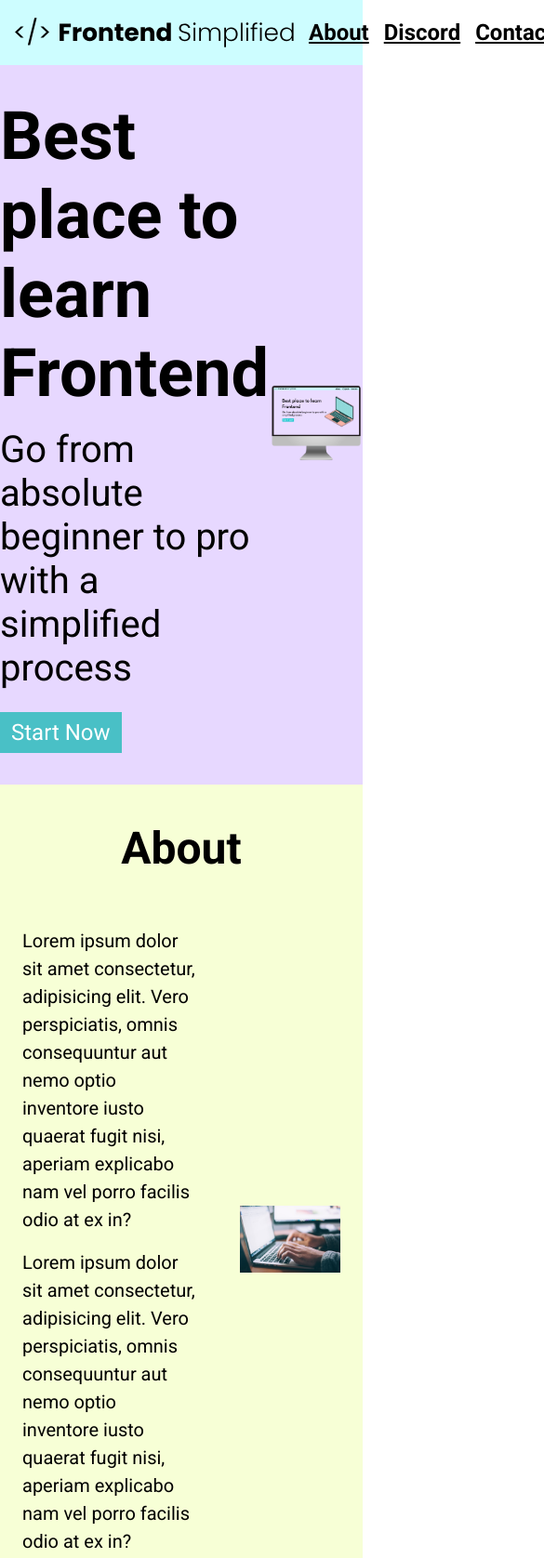
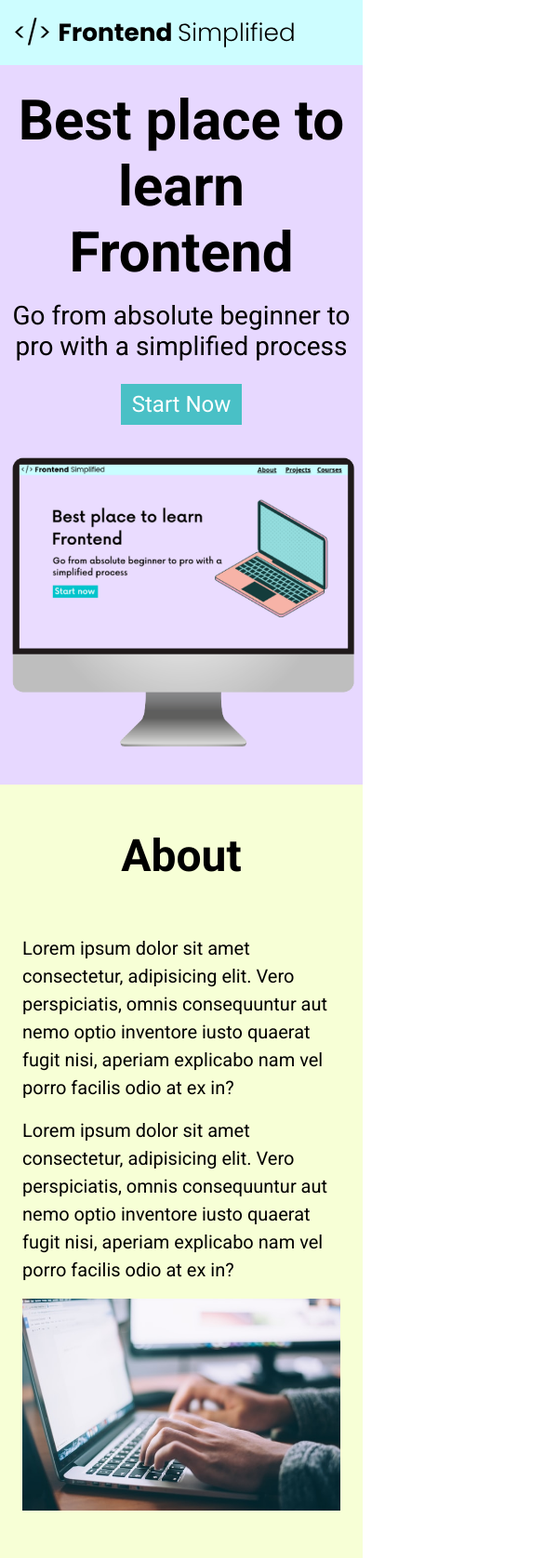
Before and after one commit to robin-nemesszeghy/static-website, a plain HTML site: page index.html in a window 390 px wide. Shown: the top 1676 px of the page at 93% size, 585 px wide, since content can reach past the window. Drawn offline with Linux system fonts and the light colour scheme.

Commit message:
Coded Responsiveness into the Website

```diff
--- a/index.html
+++ b/index.html
@@ -10,7 +10,7 @@
     <section>
       <nav>
         <img class="nav__logo" src="./assets/FES.svg" alt="FES logo" />
-        <ul>
+        <ul class="nav__links">
           <li><a href="#about">About</a></li>
           <li><a href="#discord">Discord</a></li>
           <li><a href="#contact">Contact</a></li>
@@ -18,12 +18,12 @@
       </nav>
       <header>
         <div class="row">
-          <div>
+          <div class="home__description">
             <h1>Best place to learn Frontend</h1>
             <p class="subheading">
               Go from absolute beginner to pro with a simplified process
             </p>
-            <button>Start Now</button>
+            <button class="home__description--button">Start Now</button>
           </div>
           <figure>
             <img src="./assets/laptop.png" alt="Home page image" />
@@ -109,10 +109,10 @@
     <footer>
       <img class="footer__logo" src="./assets/FES.svg" alt="FES logo" />
       <ul class="footer__links">
-        <li><a href="#about">About</a></li>
-        <li><a href="#discord">Discord</a></li>
-        <li><a href="#contact">Contact</a></li>
-        <li><a href="">Courses</a></li>
+        <li><a class="footer__link" href="#about">About</a></li>
+        <li><a class="footer__link" href="#discord">Discord</a></li>
+        <li><a class="footer__link" href="#contact">Contact</a></li>
+        <li><a class="footer__link" href="">Courses</a></li>
       </ul>
       <p>Copyright 2025 &copy; Frontend Simplified</p>
     </footer>
--- a/style.css
+++ b/style.css
@@ -5,6 +5,10 @@
   margin: 0;
   padding: 0;
   box-sizing: border-box;
+}
+
+html {
+  scroll-behavior: smooth;
 }
 
 a {
@@ -76,7 +80,7 @@ img {
 #discord,
 #contact,
 footer {
-  padding: 40px 0;
+  padding: 48px 0;
 }
 
 /* NAVIGATION */
@@ -99,6 +103,8 @@ nav {
 header {
   background-color: #e7d8ff;
   height: calc(100vh - 70px);
+  width: 100%;
+  /* min-width: 1200px; */
   display: flex;
   justify-content: center;
   align-items: center;
@@ -132,10 +138,12 @@ h1 {
 }
 
 form {
-  width: 600px;
+  width: 100%;
+  max-width: 600px;
   display: flex;
   flex-direction: column;
   margin: 0 auto;
+  padding: 0 24px;
 }
 
 label {
@@ -144,8 +152,8 @@ label {
 
 input,
 textarea {
-  font-size: 24px;
-  padding: 8px 12px;
+  font-size: 20px;
+  padding: 6px 12px;
   margin-bottom: 24px;
 }
 
@@ -166,3 +174,63 @@ footer {
 .footer__links {
   padding: 16px 0 24px 0;
 }
+
+@media (max-width: 728px) {
+  .row {
+    flex-direction: column;
+  }
+
+  .home__description {
+    margin-bottom: 24px;
+    display: flex;
+    flex-direction: column;
+    align-items: center;
+  }
+
+  h1 {
+    text-align: center;
+    font-size: 60px;
+  }
+
+  .subheading {
+    text-align: center;
+    font-size: 28px;
+  }
+
+  .home__description--button {
+    max-width: 240px;
+  }
+
+  .nav__links {
+    display: none;
+  }
+
+  .section__description {
+    flex-direction: column;
+  }
+
+  .section__description--wrapper {
+    width: 100%;
+  }
+
+  .section__img--wrapper {
+    width: 100%;
+  }
+
+  #discord .section__description {
+    flex-direction: column-reverse;
+  }
+
+  footer {
+    padding: 48px 24px;
+  }
+
+  .footer__logo {
+    max-width: 360px;
+  }
+
+  .footer__link {
+    padding: 0 4px;
+    font-size: 18px;
+  }
+}
```
